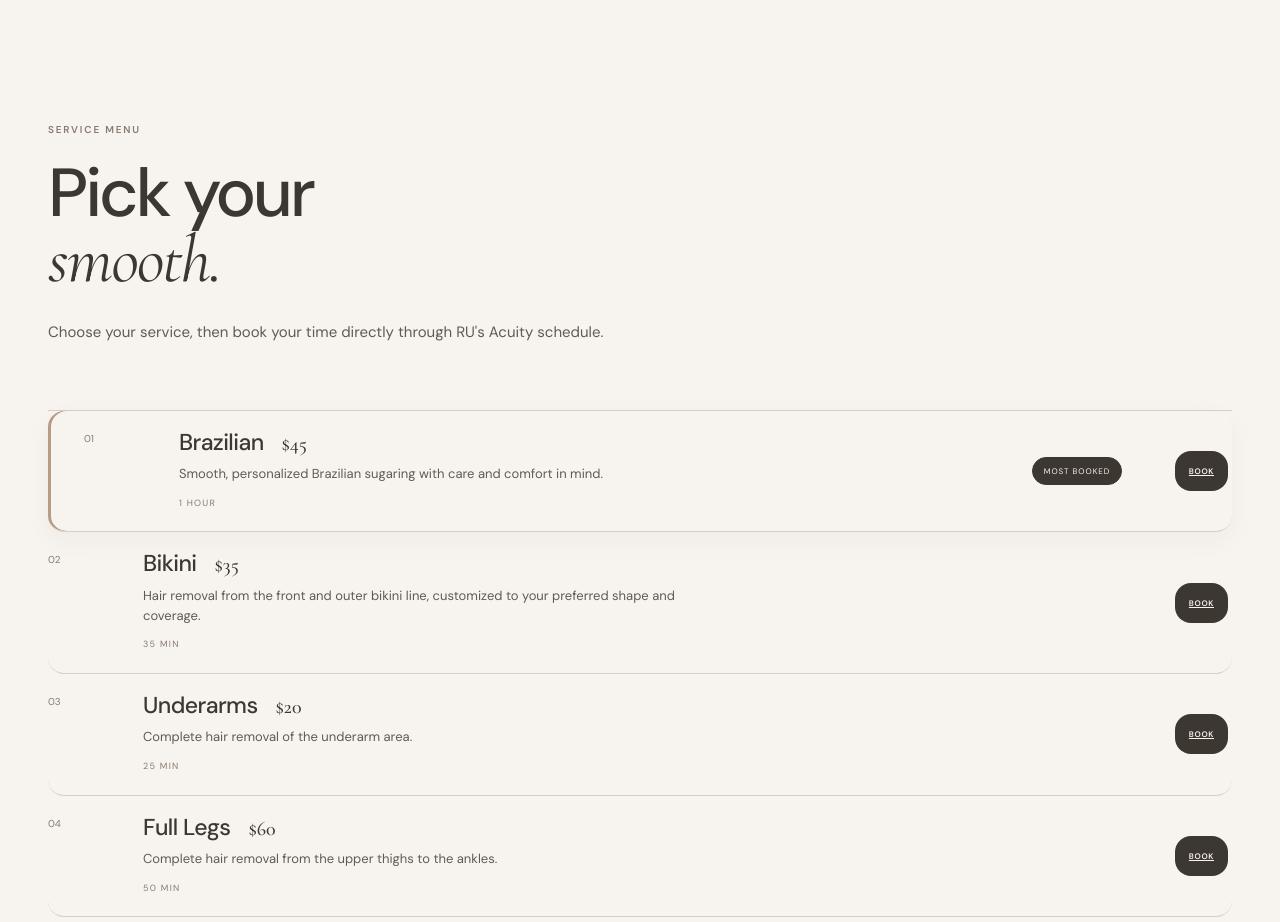
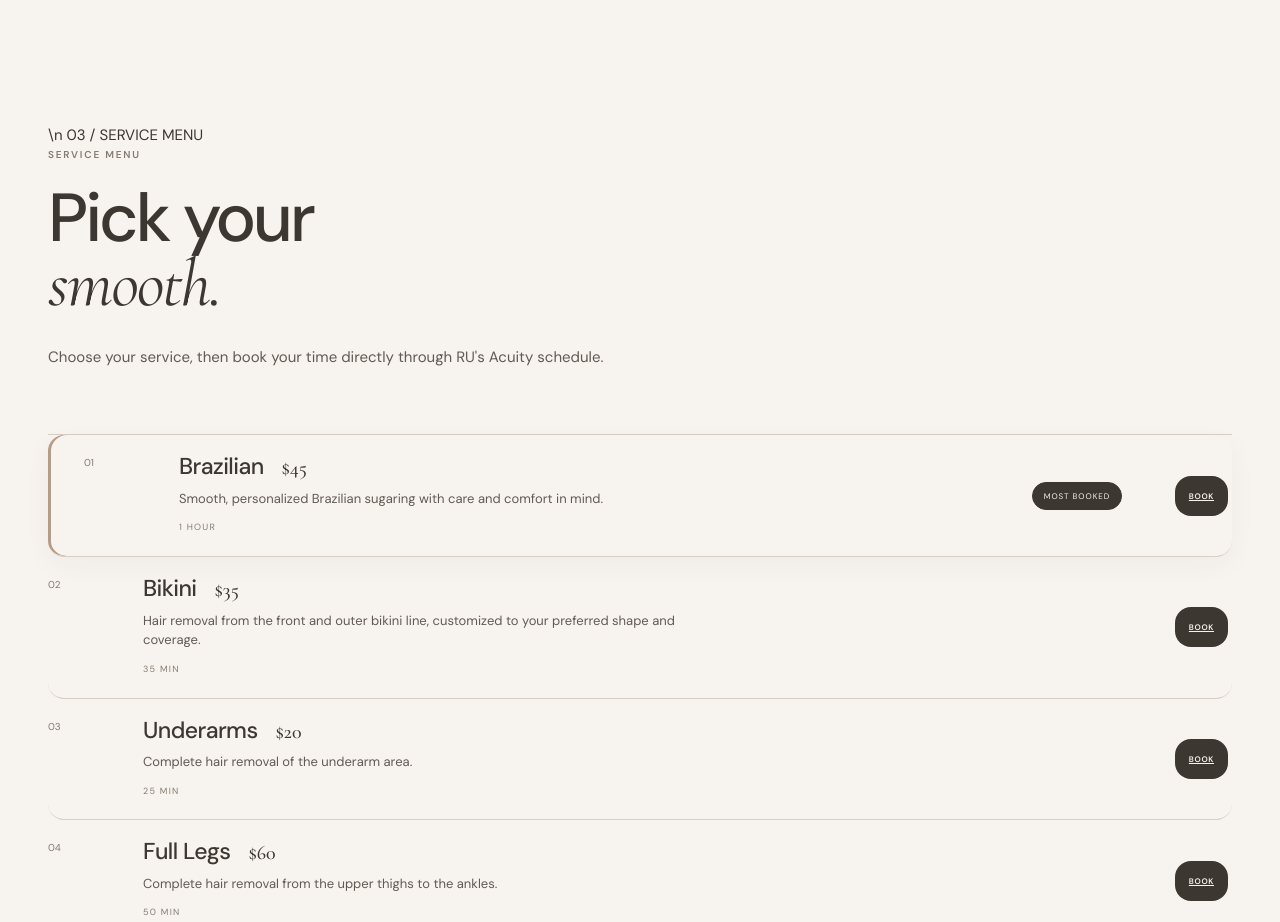
Before and after one commit to Craytivo/Laura, a React (Vite) app: page / in a window 1280 px wide. Shown: the part 2220-3142 px from the top of the page. Built offline with nearby package versions, Linux system fonts and the light colour scheme.

Commit message:
Add editorial service section marker

```diff
--- a/src/components/Services.jsx
+++ b/src/components/Services.jsx
@@ -6,7 +6,7 @@ import { ServiceCard } from "./services/ServiceCard";
 
 export function Services({ services, selected, onSelect, bookingUrl }) {
   return (
-    <section id="services" className="section services" data-reveal>
+    <section id="services" className="section services" data-reveal>\n      <span className="section-marker" aria-hidden="true">03 / SERVICE MENU</span>
       <SectionHeading eyebrow="Service Menu" description="Choose your service, then book your time directly through RU's Acuity schedule.">
         <h2>Pick your<br/><em>smooth.</em></h2>
       </SectionHeading>
```
